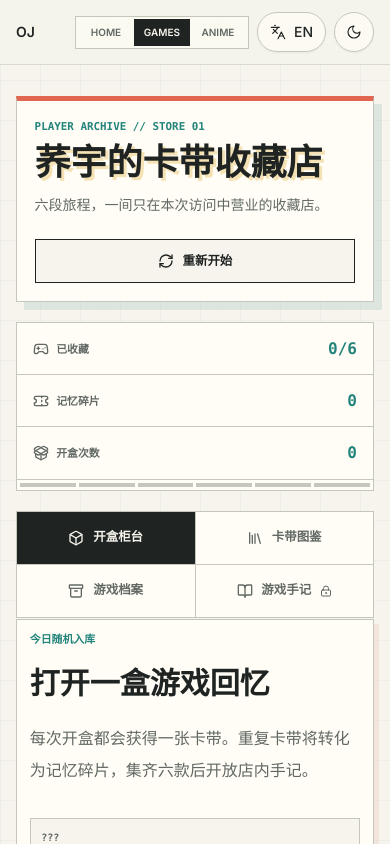
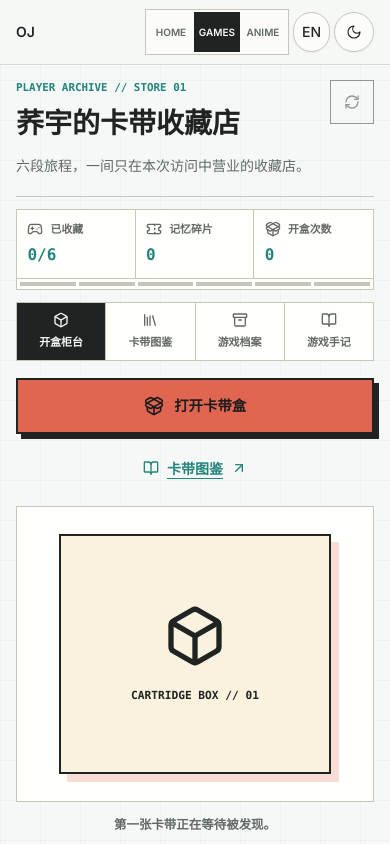
Before and after one commit to backwardk/orion-homepage, a Next.js app: page /games in a window 390 px wide. Shown: the top 844 px of the page. Built offline with nearby package versions, Linux system fonts and the light colour scheme.

Commit message:
Refine Games and Anime layouts for mobile reading

```diff
--- a/app/games/page.tsx
+++ b/app/games/page.tsx
@@ -19,7 +19,7 @@ export const metadata: Metadata = {
 
 export default function GamesRoute() {
   return (
-    <main className="games-shell min-h-screen overflow-hidden bg-background text-foreground">
+    <main className="games-shell min-h-screen overflow-x-clip bg-background text-foreground">
       <SiteHeader mode="games" />
       <GamesPage />
     </main>
--- a/app/globals.css
+++ b/app/globals.css
@@ -139,11 +139,11 @@ body {
 }
 
 .games-shell {
-  --color-background: 246 244 236;
+  --color-background: 245 248 246;
   --color-foreground: 31 36 35;
   --color-muted: 98 105 101;
   --color-accent: 34 132 123;
-  --color-surface: 255 253 246;
+  --color-surface: 255 255 252;
   --color-line: 197 198 188;
   --game-coral: 224 102 82;
   --game-yellow: 225 174 61;
@@ -172,14 +172,11 @@ body {
 
 .game-shop-sign {
   display: flex;
-  align-items: flex-end;
+  align-items: center;
   justify-content: space-between;
   gap: 2rem;
-  border: 1px solid rgb(var(--color-line));
-  border-top: 5px solid rgb(var(--game-coral));
-  background: rgb(var(--color-surface) / 0.96);
-  padding: 1.5rem;
-  box-shadow: 8px 8px 0 rgb(var(--color-accent) / 0.12);
+  border-bottom: 1px solid rgb(var(--color-line));
+  padding: 0 0 1.25rem;
 }
 
 .game-shop-kicker {
@@ -192,10 +189,10 @@ body {
 
 .game-shop-title {
   margin-top: 0.65rem;
-  font-size: clamp(2.25rem, 7vw, 5.5rem);
+  font-size: 2.5rem;
   font-weight: 900;
-  line-height: 0.95;
-  text-shadow: 4px 4px 0 rgb(var(--game-yellow) / 0.35);
+  line-height: 1.2;
+  overflow-wrap: anywhere;
 }
 
 .game-shop-reset,
@@ -229,6 +226,22 @@ body {
   margin-top: 1.25rem;
   border: 1px solid rgb(var(--color-line));
   background: rgb(var(--color-surface));
+}
+
+.game-shop-reset {
+  flex-shrink: 0;
+}
+
+.game-shop-reset:disabled {
+  opacity: 0.45;
+  cursor: default;
+  transform: none;
+}
+
+.game-shop :is(button, a):focus-visible,
+.anime-shell :is(button, a):focus-visible {
+  outline: 2px solid rgb(var(--color-accent));
+  outline-offset: 4px;
 }
 
 .game-shop-stat {
@@ -280,6 +293,9 @@ body {
 }
 
 .game-shop-tabs {
+  position: sticky;
+  top: 4rem;
+  z-index: 20;
   display: grid;
   grid-template-columns: repeat(4, minmax(0, 1fr));
   margin-top: 1.25rem;
@@ -294,13 +310,22 @@ body {
   min-height: 3.25rem;
   align-items: center;
   justify-content: center;
-  gap: 0.55rem;
+  gap: 0.4rem;
   background: rgb(var(--color-surface));
   padding: 0.75rem 0.6rem;
   font-size: 0.78rem;
   font-weight: 800;
   color: rgb(var(--color-muted));
   transition: background-color 160ms ease, color 160ms ease;
+}
+
+.game-shop-tab > svg {
+  flex-shrink: 0;
+}
+
+.game-shop-tab > span {
+  min-width: 0;
+  overflow-wrap: anywhere;
 }
 
 .game-shop-tab:hover,
@@ -316,18 +341,15 @@ body {
 }
 
 .game-shop-window {
-  min-height: 42rem;
+  min-height: 30rem;
   margin-top: 1px;
-  border: 1px solid rgb(var(--color-line));
-  background: rgb(var(--color-surface) / 0.97);
-  padding: clamp(1rem, 3vw, 2.5rem);
-  box-shadow: 10px 10px 0 rgb(var(--game-coral) / 0.1);
+  padding: 1.5rem 0;
 }
 
 .game-counter {
   display: grid;
   min-width: 0;
-  gap: clamp(2rem, 5vw, 5rem);
+  gap: 2rem;
 }
 
 .game-counter-copy,
@@ -401,21 +423,18 @@ body {
 }
 
 .game-draw-counter {
-  border: 1px solid rgb(var(--color-line));
-  background:
-    repeating-linear-gradient(135deg, transparent 0 16px, rgb(var(--color-accent) / 0.045) 16px 17px),
-    rgb(var(--color-background));
-  padding: 1rem;
+  display: flex;
+  flex-direction: column;
 }
 
 .game-draw-display {
   display: grid;
-  min-height: 25rem;
+  height: 23rem;
   place-items: center;
   overflow: hidden;
   border: 1px solid rgb(var(--color-line));
   background: rgb(var(--color-surface));
-  padding: 1.25rem;
+  padding: 1rem;
   perspective: 900px;
 }
 
@@ -435,7 +454,7 @@ body {
 }
 
 .game-result-cartridge {
-  width: min(100%, 16.5rem);
+  width: min(100%, 11rem);
   border: 8px solid rgb(var(--color-foreground));
   background: rgb(var(--color-foreground));
   box-shadow: 9px 9px 0 var(--cartridge-accent);
@@ -491,7 +510,7 @@ body {
   padding: 0.85rem 1rem;
   font-size: 0.9rem;
   font-weight: 900;
-  color: white;
+  color: rgb(28 28 28);
   box-shadow: 5px 5px 0 rgb(var(--color-foreground));
   transition: transform 160ms ease, box-shadow 160ms ease;
 }
@@ -509,7 +528,25 @@ body {
 }
 
 .game-draw-button.is-complete {
-  background: rgb(var(--color-accent));
+  background: rgb(var(--game-yellow));
+}
+
+.game-counter-actions {
+  display: grid;
+  gap: 0.75rem;
+}
+
+.game-memory-link {
+  display: inline-flex;
+  min-height: 2.75rem;
+  justify-content: center;
+  align-items: center;
+  gap: 0.5rem;
+  font-size: 0.875rem;
+  font-weight: 700;
+  color: rgb(var(--color-accent));
+  text-decoration: underline;
+  text-underline-offset: 4px;
 }
 
 .game-section-intro {
@@ -519,9 +556,9 @@ body {
 }
 
 .game-section-intro h2 {
-  font-size: clamp(2rem, 5vw, 4rem);
+  font-size: 2rem;
   font-weight: 900;
-  line-height: 1;
+  line-height: 1.25;
 }
 
 .game-section-intro > p:last-child {
@@ -539,7 +576,7 @@ body {
 
 .game-shelf-cartridge {
   min-width: 0;
-  aspect-ratio: 8 / 13;
+  aspect-ratio: 2 / 3;
   border: 0;
   background: transparent;
   padding: 0;
@@ -620,7 +657,7 @@ body {
 
 .game-cartridge-back > strong {
   margin-top: 0.45rem;
-  font-size: clamp(0.78rem, 1.2vw, 1rem);
+  font-size: 0.875rem;
   line-height: 1.25;
 }
 
@@ -631,7 +668,7 @@ body {
   overflow: hidden;
   -webkit-box-orient: vertical;
   -webkit-line-clamp: 8;
-  font-size: clamp(0.66rem, 1vw, 0.75rem);
+  font-size: 0.8125rem;
   line-height: 1.65;
   color: rgb(var(--color-muted));
 }
@@ -651,6 +688,10 @@ body {
   min-height: 0;
   flex: 1;
   overflow: hidden;
+}
+
+.game-shelf-cover img {
+  object-fit: contain;
 }
 
 @media (hover: hover) and (pointer: fine) {
@@ -735,7 +776,7 @@ body {
 
 .game-cartridge-memory h3 {
   margin-top: 0.35rem;
-  font-size: clamp(1.65rem, 4vw, 2.6rem);
+  font-size: 1.75rem;
   font-weight: 900;
 }
 
@@ -794,7 +835,7 @@ body {
 
 .game-archive-stats strong {
   font-family: ui-monospace, SFMono-Regular, Consolas, monospace;
-  font-size: clamp(1rem, 3vw, 1.5rem);
+  font-size: 1.25rem;
   color: rgb(var(--color-accent));
 }
 
@@ -878,12 +919,12 @@ body {
 
 .game-notes-room {
   display: grid;
-  min-height: 34rem;
+  min-height: 0;
 }
 
 .game-notes-illustration {
   position: relative;
-  min-height: 20rem;
+  min-height: 14rem;
   overflow: hidden;
   border: 1px solid rgb(var(--color-line));
 }
@@ -923,7 +964,10 @@ body {
 }
 
 @media (min-width: 768px) {
-  .game-cartridge-detail,
+  .game-cartridge-detail {
+    grid-template-columns: 14rem minmax(0, 1fr);
+  }
+
   .game-notes-room {
     grid-template-columns: minmax(15rem, 0.78fr) minmax(0, 1.22fr);
   }
@@ -945,35 +989,49 @@ body {
   }
 }
 
-@media (min-width: 1280px) {
-  .game-collection-grid {
-    grid-template-columns: repeat(6, minmax(0, 1fr));
+.game-detail-cover {
+  min-height: 20rem;
+  background: rgb(var(--color-surface));
+}
+
+@media (max-width: 1023px) {
+  .game-draw-counter {
+    grid-row: 1;
+    width: 100%;
+    max-width: 30rem;
+    justify-self: center;
   }
 }
 
 @media (max-width: 639px) {
   .game-shop-sign {
     align-items: flex-start;
-    flex-direction: column;
-    gap: 1.25rem;
-    padding: 1.1rem;
+    gap: 0.75rem;
+    padding: 0 0 1rem;
   }
 
   .game-shop-title {
-    text-shadow: 3px 3px 0 rgb(var(--game-yellow) / 0.35);
+    font-size: 1.75rem;
   }
 
   .game-shop-reset {
-    align-self: stretch;
+    width: 2.75rem;
+    padding: 0;
+  }
+
+  .game-shop-reset span {
+    display: none;
   }
 
   .game-shop-status {
-    grid-template-columns: 1fr;
+    margin-top: 0.75rem;
   }
 
   .game-shop-stat {
-    border-right: 0;
-    border-bottom: 1px solid rgb(var(--color-line));
+    align-items: flex-start;
+    flex-direction: column;
+    gap: 0.4rem;
+    padding: 0.65rem;
   }
 
   .game-shop-stat:nth-child(3) {
@@ -981,23 +1039,41 @@ body {
   }
 
   .game-shop-tabs {
-    grid-template-columns: repeat(2, minmax(0, 1fr));
+    margin-top: 0.75rem;
+  }
+
+  .game-shop-tab {
+    flex-direction: column;
+    gap: 0.35rem;
+    padding: 0.6rem 0.2rem;
+    font-size: 0.6875rem;
+  }
+
+  .game-shop-tab > svg:last-child:not(:first-child) {
+    display: none;
   }
 
   .game-shop-window {
-    min-height: 38rem;
-    padding: 0.8rem;
-    box-shadow: 5px 5px 0 rgb(var(--game-coral) / 0.1);
+    min-height: 0;
+    padding: 1rem 0;
   }
 
   .game-draw-display {
-    min-height: 21rem;
+    height: 18.5rem;
+    padding: 0.5rem;
   }
 
-  .game-draw-button {
-    position: sticky;
-    bottom: 0.75rem;
-    z-index: 4;
+  .game-result-cartridge {
+    width: min(100%, 8.75rem);
+  }
+
+  .game-counter-actions {
+    order: -1;
+    margin-bottom: 1rem;
+  }
+
+  .game-detail-cover {
+    min-height: 15rem;
   }
 
   .game-archive-footer {
@@ -1006,11 +1082,11 @@ body {
   }
 }
 .anime-shell {
-  --color-background: 252 249 244;
+  --color-background: 250 250 249;
   --color-foreground: 36 35 38;
   --color-muted: 111 104 105;
-  --color-accent: 224 101 112;
-  --color-surface: 255 253 249;
+  --color-accent: 170 61 82;
+  --color-surface: 255 255 255;
   --color-line: 220 210 204;
   background: rgb(var(--color-background));
   color: rgb(var(--color-foreground));
@@ -1044,7 +1120,7 @@ body {
 }
 
 .anime-hero-image {
-  max-height: 26rem;
+  max-height: 18rem;
 }
 
 .anime-hero-controls {
@@ -1080,13 +1156,13 @@ body {
 .anime-arrow-button-primary {
   border-color: rgb(var(--color-accent));
   background: rgb(var(--color-accent));
-  color: white;
+  color: rgb(var(--color-background));
 }
 
 .anime-editorial-section {
   display: grid;
   min-width: 0;
-  gap: 2.5rem;
+  gap: 1.5rem;
 }
 
 .anime-section-heading {
@@ -1096,52 +1172,15 @@ body {
   gap: 1.25rem;
 }
 
-.anime-scene-grid {
-  display: grid;
-  min-width: 0;
-  gap: 0.75rem;
-}
-
-.anime-scene-panel {
-  position: relative;
-  display: block;
-  min-height: 9.5rem;
-  width: 100%;
-  overflow: hidden;
-  border: 2px solid rgb(var(--color-foreground));
-  background: rgb(var(--color-surface));
-  color: rgb(var(--color-foreground));
-  text-align: left;
-  transition: border-color 180ms ease, transform 180ms ease;
-}
-
-.anime-scene-panel:hover,
-.anime-scene-panel:focus-visible {
-  border-color: rgb(var(--color-accent));
-  outline: none;
-  transform: translateY(-2px);
-}
-
-.anime-scene-panel.is-active {
-  border-color: rgb(var(--color-accent));
-  box-shadow: inset 0 0 0 1px rgb(var(--color-accent));
-}
-
-.anime-scene-panel-large {
-  min-height: 9.5rem;
-}
-
 .anime-mood-grid {
   display: grid;
   min-width: 0;
-  border-left: 1px solid rgb(var(--color-foreground));
-  border-top: 1px solid rgb(var(--color-foreground));
+  gap: 0 1.5rem;
 }
 
 .anime-mood-grid > div {
   min-width: 0;
-  border-bottom: 1px solid rgb(var(--color-foreground));
-  border-right: 1px solid rgb(var(--color-foreground));
+  border-top: 1px solid rgb(var(--color-line));
 }
 
 .anime-mood-item {
@@ -1150,18 +1189,7 @@ body {
   min-width: 0;
   align-items: flex-start;
   gap: 1rem;
-  padding: 1rem;
-  background: rgb(var(--color-background));
-  transition: background-color 180ms ease;
-}
-
-.anime-mood-item:hover {
-  background: rgb(var(--color-surface));
-}
-
-.anime-notes-layout {
-  display: grid;
-  min-width: 0;
+  padding: 1rem 0;
 }
 
 .anime-title-grid {
@@ -1175,41 +1203,72 @@ body {
   min-height: 11rem;
   height: 100%;
   overflow: hidden;
-  border: 1px solid rgb(var(--color-foreground));
+  border: 1px solid rgb(var(--color-line));
+  border-radius: 4px;
   background: rgb(var(--color-surface));
-  transition: transform 180ms ease, box-shadow 180ms ease;
 }
 
-.anime-title-thumb {
-  width: 8rem;
+.anime-section-links {
+  display: flex;
+  flex-wrap: wrap;
+  gap: 1.5rem;
+  margin-top: 1.5rem;
 }
 
-.anime-notes-image {
-  max-height: 16rem;
+.anime-section-links a {
+  display: inline-flex;
+  min-height: 2.75rem;
+  align-items: center;
+  gap: 0.5rem;
+  border-bottom: 1px solid rgb(var(--color-accent));
+  font-size: 0.875rem;
+  font-weight: 600;
 }
 
-.anime-title-card:hover {
-  transform: translateY(-3px);
-  box-shadow: 8px 8px 0 rgb(var(--color-accent) / 0.18);
+.anime-scene-selector {
+  display: flex;
+  flex-wrap: wrap;
+  gap: 0.25rem 1rem;
+  margin-top: 0.5rem;
+}
+
+.anime-scene-selector button {
+  display: inline-flex;
+  min-height: 2.75rem;
+  align-items: center;
+  gap: 0.4rem;
+  border-bottom: 2px solid transparent;
+  font-size: 0.75rem;
+  color: rgb(var(--color-muted));
+}
+
+.anime-scene-selector button[aria-pressed="true"] {
+  border-color: rgb(var(--color-accent));
+  color: rgb(var(--color-accent));
+}
+
+.anime-pending-label {
+  border: 1px solid rgb(var(--color-line));
+  padding: 0.2rem 0.4rem;
+  font-size: 0.6875rem;
+  color: rgb(var(--color-muted));
+}
+
+.anime-notes-empty {
+  display: flex;
+  align-items: flex-start;
+  gap: 1rem;
+  border-top: 1px solid rgb(var(--color-line));
+  padding: 1.5rem 0;
 }
 
 @media (min-width: 640px) {
-
-  .anime-scene-grid {
-    grid-template-columns: repeat(3, minmax(0, 1fr));
-  }
 
   .anime-mood-grid {
     grid-template-columns: repeat(2, minmax(0, 1fr));
   }
 
   .anime-title-grid {
-    grid-template-columns: repeat(2, minmax(0, 1fr));
-  }
-}
-
-@media (min-width: 768px) {
-  .anime-notes-layout {
     grid-template-columns: repeat(2, minmax(0, 1fr));
   }
 }
@@ -1221,39 +1280,13 @@ body {
   }
 
   .anime-section-heading {
-    grid-template-columns: 3.5rem minmax(0, 1fr);
+    grid-template-columns: 1.5rem minmax(0, 1fr);
     gap: 1rem;
   }
 
-  .anime-scene-grid {
-    grid-template-columns: repeat(3, minmax(0, 1fr));
-  }
-
-  .anime-scene-panel,
-  .anime-scene-panel-large {
-    min-height: 11rem;
-  }
-}
-
-@media (min-width: 1280px) {
-  .anime-mood-grid {
-    grid-template-columns: repeat(4, minmax(0, 1fr));
-  }
-
-  .anime-notes-layout {
-    grid-template-columns: 0.65fr 1.15fr 0.55fr;
-  }
-
-  .anime-title-grid {
-    grid-template-columns: repeat(2, minmax(0, 1fr));
-  }
 }
 
 @media (max-width: 639px) {
-
-  .anime-title-thumb {
-    width: 6.5rem;
-  }
 
   .anime-hero-stage {
     padding-right: 0;
--- a/components/games-page.tsx
+++ b/components/games-page.tsx
@@ -3,7 +3,7 @@
 import { useEffect, useMemo, useRef, useState } from "react";
 import Image from "next/image";
 import Link from "next/link";
-import { AnimatePresence, motion } from "framer-motion";
+import { AnimatePresence, MotionConfig, motion, useReducedMotion } from "framer-motion";
 import {
   Archive,
   ArrowUpRight,
@@ -42,6 +42,7 @@ function assetPath(path: string) {
 
 export function GamesPage() {
   const { language, t } = useLanguage();
+  const reduceMotion = useReducedMotion();
   const [activeTab, setActiveTab] = useState<ShopTab>("counter");
   const [collectedIds, setCollectedIds] = useState<string[]>([]);
   const [fragments, setFragments] = useState(0);
@@ -106,7 +107,7 @@ export function GamesPage() {
 
   function selectCartridge(cartridgeId: string) {
     setSelectedId(cartridgeId);
-    requestAnimationFrame(() => detailRef.current?.scrollIntoView({ behavior: "smooth", block: "nearest" }));
+    requestAnimationFrame(() => detailRef.current?.scrollIntoView({ behavior: reduceMotion ? "instant" : "smooth", block: "nearest" }));
   }
 
   function resetSession() {
@@ -131,15 +132,16 @@ export function GamesPage() {
         : t(gameShopCopy.counter.firstHint);
 
   return (
-    <div className="game-shop min-h-screen px-4 pb-10 pt-24 sm:px-7 sm:pb-16 sm:pt-28">
-      <div className="mx-auto max-w-7xl">
+    <MotionConfig reducedMotion="user">
+    <div className="game-shop min-h-screen px-4 pb-10 pt-20 sm:px-7 sm:pb-16 sm:pt-24">
+      <div className="mx-auto max-w-6xl">
         <header className="game-shop-sign">
           <div>
             <p className="game-shop-kicker">PLAYER ARCHIVE // STORE 01</p>
             <h1 className="game-shop-title">{t(gameShopCopy.title)}</h1>
             <p className="mt-3 max-w-2xl text-sm leading-7 text-muted sm:text-base">{t(gameShopCopy.subtitle)}</p>
           </div>
-          <button type="button" onClick={resetSession} className="game-shop-reset" aria-label={t(gameShopCopy.actions.reset)}>
+          <button type="button" onClick={resetSession} disabled={drawCount === 0 && !isDrawing} className="game-shop-reset" aria-label={t(gameShopCopy.actions.reset)} title={t(gameShopCopy.actions.reset)}>
             <RefreshCw className="size-4" aria-hidden="true" />
             <span>{t(gameShopCopy.actions.reset)}</span>
           </button>
@@ -175,16 +177,16 @@ export function GamesPage() {
           })}
         </nav>
 
-        <main className="game-shop-window">
+        <div className="game-shop-window">
           <AnimatePresence mode="wait" initial={false}>
             {activeTab === "counter" ? (
               <motion.section key="counter" id="counter" initial={{ opacity: 0, y: 8 }} animate={{ opacity: 1, y: 0 }} exit={{ opacity: 0, y: -6 }} transition={{ duration: 0.2 }} className="game-counter" aria-labelledby="counter-title">
                 <div className="game-counter-copy">
                   <p className="game-shop-kicker">{t(gameShopCopy.counter.eyebrow)}</p>
-                  <h2 id="counter-title" className="mt-4 text-3xl font-black leading-tight sm:text-5xl">{t(gameShopCopy.counter.title)}</h2>
+                  <h2 id="counter-title" className="mt-3 text-2xl font-black leading-snug sm:text-3xl">{t(gameShopCopy.counter.title)}</h2>
                   <p className="mt-5 max-w-xl leading-8 text-muted">{t(gameShopCopy.counter.description)}</p>
 
-                  <div className="mt-8 grid gap-3 sm:grid-cols-3">
+                  <div className="mt-6 grid grid-cols-3 gap-2">
                     {gameCartridges.map((cartridge) => (
                       <span key={cartridge.id} className={`game-counter-slot ${collectedSet.has(cartridge.id) ? "is-collected" : ""}`}>
                         {collectedSet.has(cartridge.id) ? cartridge.title : "???"}
@@ -236,7 +238,8 @@ export function GamesPage() {
                     </AnimatePresence>
                   </div>
 
-                  <p className={`game-outcome ${drawOutcome ? "has-result" : ""}`}>{outcomeText}</p>
+                  <p role="status" aria-atomic="true" className={`game-outcome ${drawOutcome ? "has-result" : ""}`}>{outcomeText}</p>
+                  <div className="game-counter-actions">
                     {complete ? (
                       <button type="button" className="game-draw-button is-complete" onClick={() => setActiveTab("notes")}>
                         <Sparkles className="size-5" aria-hidden="true" />{t(gameShopCopy.counter.complete)}
@@ -246,6 +249,10 @@ export function GamesPage() {
                         <PackageOpen className="size-5" aria-hidden="true" />{isDrawing ? t(gameShopCopy.counter.drawing) : t(gameShopCopy.counter.draw)}
                       </button>
                     )}
+                    <button type="button" className="game-memory-link" onClick={() => setActiveTab("collection")}>
+                      <BookOpen className="size-4" aria-hidden="true" />{t(latestCartridge ? gameShopCopy.collection.memory : gameShopCopy.tabs.collection)}<ArrowUpRight className="size-4" aria-hidden="true" />
+                    </button>
+                  </div>
                   <p className="mt-3 text-center text-xs leading-5 text-muted">{t(gameShopCopy.counter.session)}</p>
                 </div>
               </motion.section>
@@ -261,7 +268,7 @@ export function GamesPage() {
                   })}
                 </div>
                 {selectedCartridge && collectedSet.has(selectedCartridge.id) ? (
-                  <div ref={detailRef}>
+                  <div ref={detailRef} className="scroll-mt-36">
                     <CartridgeDetail cartridge={selectedCartridge} memoryLabel={t(gameShopCopy.collection.memory)} playtimeLabel={t(gameShopCopy.collection.playtime)} t={t} />
                   </div>
                 ) : null}
@@ -305,7 +312,7 @@ export function GamesPage() {
                 </div>
                 <div className="game-notes-copy">
                   <p className="game-shop-kicker">{t(gameShopCopy.notes.eyebrow)}</p>
-                  <h2 id="notes-title" className="mt-5 text-3xl font-black leading-tight sm:text-5xl">{t(gameShopCopy.notes.title)}</h2>
+                  <h2 id="notes-title" className="mt-4 text-2xl font-black leading-snug sm:text-3xl">{t(gameShopCopy.notes.title)}</h2>
                   <p className="mt-6 leading-8 text-muted">{complete ? t(gameShopCopy.notes.unlocked) : t(gameShopCopy.notes.locked)}</p>
                   {complete ? (
                     <Link href="/garden/single-player-games/" className="game-note-link">{t(gameShopCopy.notes.read)}<ArrowUpRight className="size-4" /></Link>
@@ -316,9 +323,10 @@ export function GamesPage() {
               </motion.section>
             ) : null}
           </AnimatePresence>
-        </main>
         </div>
       </div>
+    </div>
+    </MotionConfig>
   );
 }
 
@@ -356,8 +364,8 @@ function CartridgeShelfItem({ cartridge, index, unlocked, selected, lockedLabel,
 function CartridgeDetail({ cartridge, memoryLabel, playtimeLabel, t }: { cartridge: GameCartridge; memoryLabel: string; playtimeLabel: string; t: (text: { zh: string; en: string }) => string }) {
   return (
     <article className={`game-cartridge-detail accent-${cartridge.accent}`}>
-      <div className="relative min-h-64 overflow-hidden sm:min-h-80">
-        <Image src={assetPath(cartridge.coverImage)} alt={`${cartridge.title} cover`} fill sizes="(min-width: 768px) 36vw, 100vw" className="object-cover" />
+      <div className="game-detail-cover relative overflow-hidden">
+        <Image src={assetPath(cartridge.coverImage)} alt={`${cartridge.title} cover`} fill sizes="(min-width: 768px) 224px, 160px" className="object-contain" />
       </div>
       <div className="game-cartridge-memory">
         <div className="flex flex-wrap items-start justify-between gap-4">
--- a/components/language-toggle.tsx
+++ b/components/language-toggle.tsx
@@ -13,9 +13,9 @@ export function LanguageToggle() {
       type="button"
       aria-label={t(siteCopy.controls.language)}
       onClick={toggleLanguage}
-      className="inline-flex h-10 items-center gap-2 rounded-full border border-line bg-surface/70 px-3 text-sm font-medium text-foreground shadow-sm backdrop-blur transition hover:-translate-y-0.5 hover:border-accent/40 hover:text-accent focus:outline-none focus:ring-2 focus:ring-accent/30"
+      className="inline-flex h-10 shrink-0 items-center gap-2 rounded-full border border-line bg-surface/70 px-2 text-sm font-medium text-foreground shadow-sm backdrop-blur transition hover:-translate-y-0.5 hover:border-accent/40 hover:text-accent focus:outline-none focus:ring-2 focus:ring-accent/30 sm:px-3"
     >
-      <Languages className="size-4" strokeWidth={1.7} />
+      <Languages className="hidden size-4 sm:block" strokeWidth={1.7} />
       <span>{languageLabel[nextLanguage]}</span>
     </button>
   );
--- a/components/site-header.tsx
+++ b/components/site-header.tsx
@@ -82,8 +82,8 @@ export function SiteHeader({ mode }: SiteHeaderProps) {
           <span className="hidden sm:inline">Orion Jiang</span>
           <span className="sm:hidden">OJ</span>
         </Link>
-        <div className="flex min-w-0 items-center gap-2 sm:gap-3">
-          <nav aria-label="Site channels" className="grid w-[174px] grid-cols-3 border border-line bg-surface/60 p-0.5 text-center">
+        <div className="flex min-w-0 items-center gap-1 sm:gap-3">
+          <nav aria-label="Site channels" className="grid w-36 shrink-0 grid-cols-3 border border-line bg-surface/60 p-0.5 text-center sm:w-[174px]">
             {tabs.map((tab) => {
               const selected = currentMode === tab.mode;
               return (
@@ -91,7 +91,7 @@ export function SiteHeader({ mode }: SiteHeaderProps) {
                   key={tab.mode}
                   href={tab.href}
                   aria-current={selected ? "page" : undefined}
-                  className={`px-1 py-1.5 text-[10px] font-semibold uppercase transition sm:text-[11px] ${
+                  className={`flex min-h-10 items-center justify-center px-1 text-[10px] font-semibold uppercase transition sm:text-[11px] ${
                     selected ? "bg-foreground text-background" : "text-muted hover:bg-accent/10 hover:text-foreground"
                   }`}
                 >
--- a/data/anime.ts
+++ b/data/anime.ts
@@ -22,7 +22,7 @@ export const animeCopy = {
     }
   },
   favorites: {
-    index: "02",
+    index: "01",
     title: { zh: "偏爱的动画气质", en: "Favorite Moods" },
     description: {
       zh: "不是作品排行榜，而是构成我个人动画审美的四种线索。",
@@ -30,16 +30,16 @@ export const animeCopy = {
     }
   },
   titles: {
-    index: "03",
-    title: { zh: "真实作品候选", en: "Real Titles, To Confirm" },
+    index: "02",
+    title: { zh: "候选片单", en: "Title Shelf" },
     description: {
-      zh: "先用真实作品建立展示效果，但不代表我的观看记录或最终喜好；确认后再改成个人片单。",
-      en: "Real titles establish the visual structure, but do not yet represent my viewing history or final favorites."
+      zh: "暂存的候选作品，尚未确认为个人观看记录。",
+      en: "A provisional selection, not yet confirmed as my viewing history."
     },
     pending: { zh: "待确认", en: "To confirm" }
   },
   notes: {
-    index: "04",
+    index: "03",
     title: { zh: "动画手记", en: "Anime Notes" },
     description: {
       zh: "一篇手记可以从画面、音乐、角色或一次观看后的心情开始。",
```
Also changed, not shown: components/anime-page.tsx (+37 -82 lines). Lines whose indentation alone changed are shown as unchanged.
